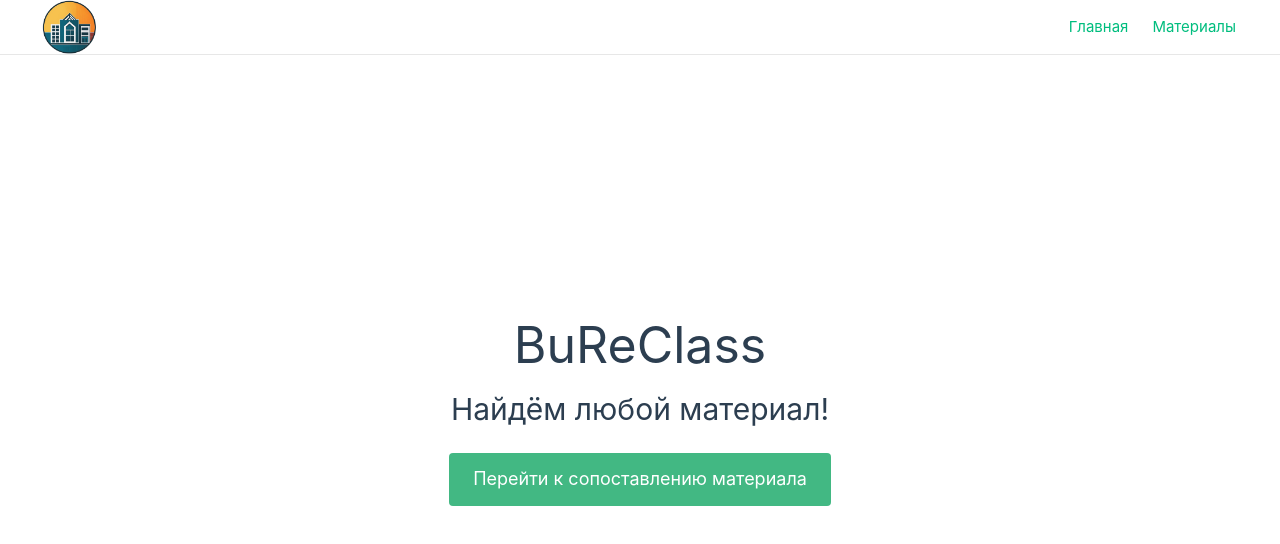
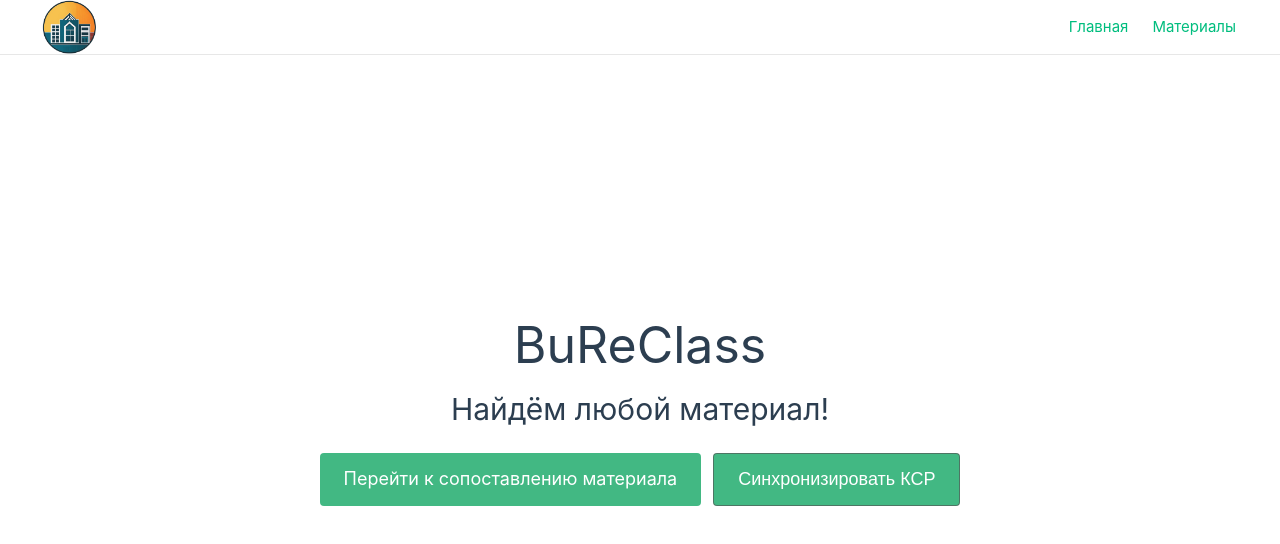
Before and after one commit to moad-dev/bureclass, a Vue app in the folder frontend/: page / in a window 1280 px wide. Shown: the top 544 px of the page. Built offline with nearby package versions, Linux system fonts and the light colour scheme.

Commit message:
add sync button

```diff
--- a/frontend/index.html
+++ b/frontend/index.html
@@ -3,7 +3,7 @@
   <head>
     <meta charset="UTF-8">
     <link rel="icon" href="/favicon.ico">
-    <title>XrayHealth</title>
+    <title>BuReClass</title>
   </head>
   <body>
     <div id="app"></div>
--- a/frontend/src/views/HomeView.vue
+++ b/frontend/src/views/HomeView.vue
@@ -2,9 +2,32 @@
     <div class="banner">
         <h1 class="text">BuReClass</h1>
         <h2 class="text">Найдём любой материал!</h2>
-        <RouterLink to="materials" class="button">Перейти к сопоставлению материала</RouterLink>
+        <div style="display: flex;">
+          <RouterLink to="materials" class="button">Перейти к сопоставлению материала</RouterLink>
+          <button @click="sync" class="button" style="margin-left: 12px;">Синхронизировать КСР</button>
+        </div>
     </div>
 </template>
+
+<script>
+  import axios from "axios";
+
+  export default
+  {
+      methods: {
+          sync() {
+              axios.get("/api/actualize")
+                  .then((res) => {
+                      if (res.data.status) {
+                        alert("Синхронизация прошла успешно!");
+                      } else {
+                        alert("ОШИБКА: Синхронизация не произошла!");
+                      }
+              })
+          },
+      },
+  }
+</script>
 
 <style>
 .banner {
```
